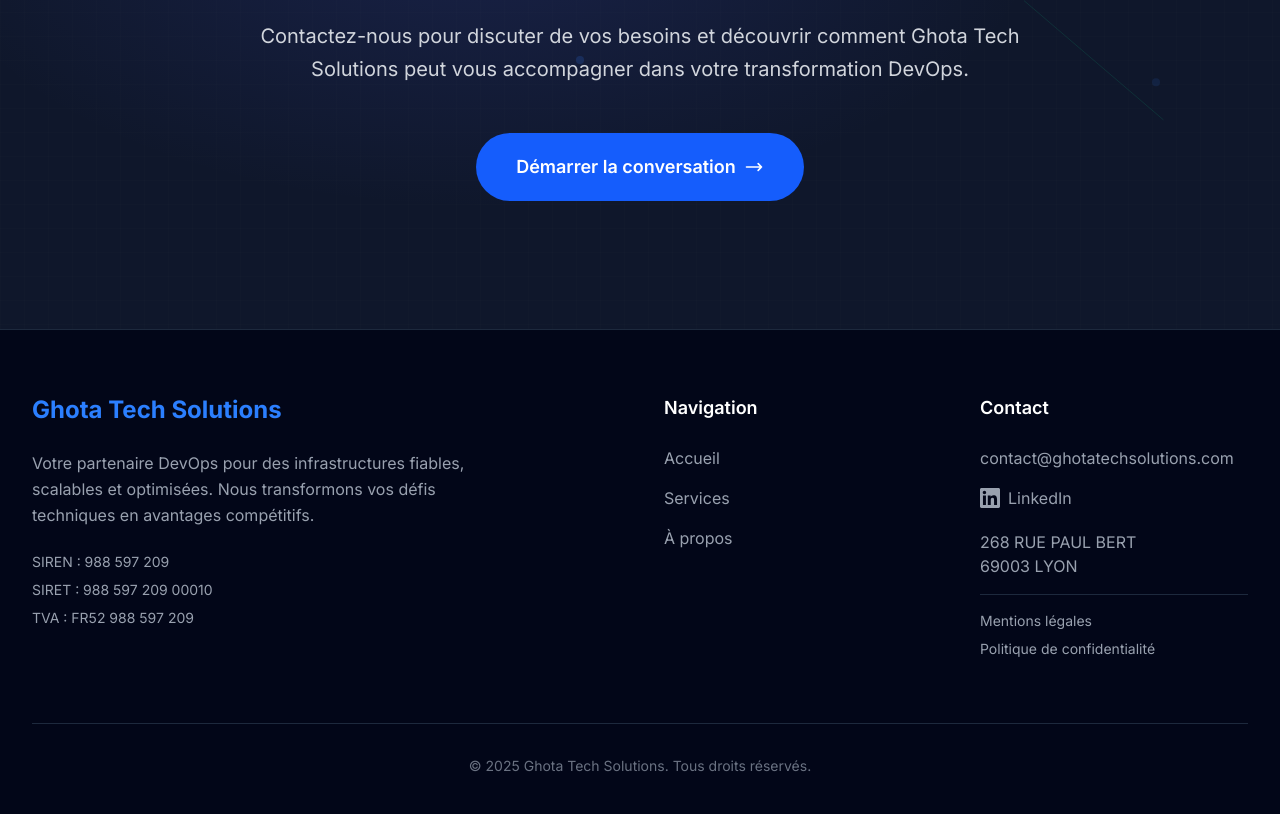
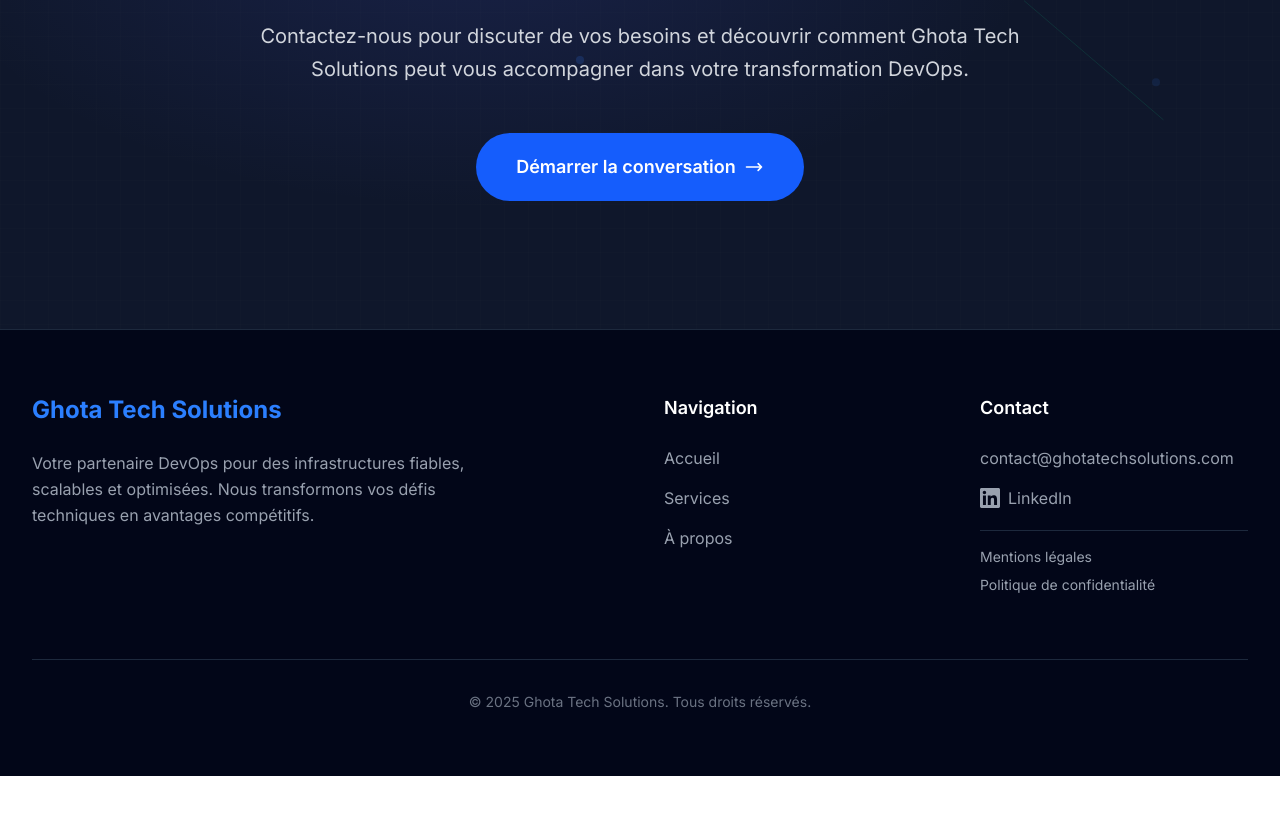
Before and after one commit to ghota-tech-solutions-sass/ghotatechsolutions.com, a Next.js app: page / in a window 1280 px wide. Shown: the part 2434-3248 px from the top of the page. After the commit the page ends 3210 px from the top, so only its background shows below. Built offline with nearby package versions, Linux system fonts and the light colour scheme.

Commit message:
fix: footer legal informations

```diff
--- a/src/app/page.tsx
+++ b/src/app/page.tsx
@@ -163,8 +163,8 @@
                   background: i % 3 === 0
                     ? 'rgba(59, 130, 246, 0.08)'
                     : i % 3 === 1
-                    ? 'rgba(139, 92, 246, 0.08)'
-                    : 'rgba(16, 185, 129, 0.06)',
+                      ? 'rgba(139, 92, 246, 0.08)'
+                      : 'rgba(16, 185, 129, 0.06)',
                 }}
                 animate={{
                   y: [0, el.y],
--- a/src/components/Footer.tsx
+++ b/src/components/Footer.tsx
@@ -18,11 +18,7 @@
               Votre partenaire DevOps pour des infrastructures fiables, scalables et optimisées.
               Nous transformons vos défis techniques en avantages compétitifs.
             </p>
-            <div className="space-y-2 text-sm">
-              <p>SIREN : 988 597 209</p>
-              <p>SIRET : 988 597 209 00010</p>
-              <p>TVA : FR52 988 597 209</p>
-            </div>
+
           </div>
 
           {/* Navigation */}
@@ -69,17 +65,12 @@
                   aria-label="Profil LinkedIn de Mickaël Villers"
                 >
                   <svg className="w-5 h-5" fill="currentColor" viewBox="0 0 24 24" aria-hidden="true">
-                    <path d="M20.447 20.452h-3.554v-5.569c0-1.328-.027-3.037-1.852-3.037-1.853 0-2.136 1.445-2.136 2.939v5.667H9.351V9h3.414v1.561h.046c.477-.9 1.637-1.85 3.37-1.85 3.601 0 4.267 2.37 4.267 5.455v6.286zM5.337 7.433c-1.144 0-2.063-.926-2.063-2.065 0-1.138.92-2.063 2.063-2.063 1.14 0 2.064.925 2.064 2.063 0 1.139-.925 2.065-2.064 2.065zm1.782 13.019H3.555V9h3.564v11.452zM22.225 0H1.771C.792 0 0 .774 0 1.729v20.542C0 23.227.792 24 1.771 24h20.451C23.2 24 24 23.227 24 22.271V1.729C24 .774 23.2 0 22.222 0h.003z"/>
+                    <path d="M20.447 20.452h-3.554v-5.569c0-1.328-.027-3.037-1.852-3.037-1.853 0-2.136 1.445-2.136 2.939v5.667H9.351V9h3.414v1.561h.046c.477-.9 1.637-1.85 3.37-1.85 3.601 0 4.267 2.37 4.267 5.455v6.286zM5.337 7.433c-1.144 0-2.063-.926-2.063-2.065 0-1.138.92-2.063 2.063-2.063 1.14 0 2.064.925 2.064 2.063 0 1.139-.925 2.065-2.064 2.065zm1.782 13.019H3.555V9h3.564v11.452zM22.225 0H1.771C.792 0 0 .774 0 1.729v20.542C0 23.227.792 24 1.771 24h20.451C23.2 24 24 23.227 24 22.271V1.729C24 .774 23.2 0 22.222 0h.003z" />
                   </svg>
                   LinkedIn
                 </a>
               </li>
-              <li>
-                <p className="text-gray-400">
-                  268 RUE PAUL BERT<br />
-                  69003 LYON
-                </p>
-              </li>
+
               <li className="pt-4 border-t border-slate-800 mt-4">
                 <Link href="/mentions-legales" className="block text-sm hover:text-blue-400 transition-colors mb-2">
                   Mentions légales
```
